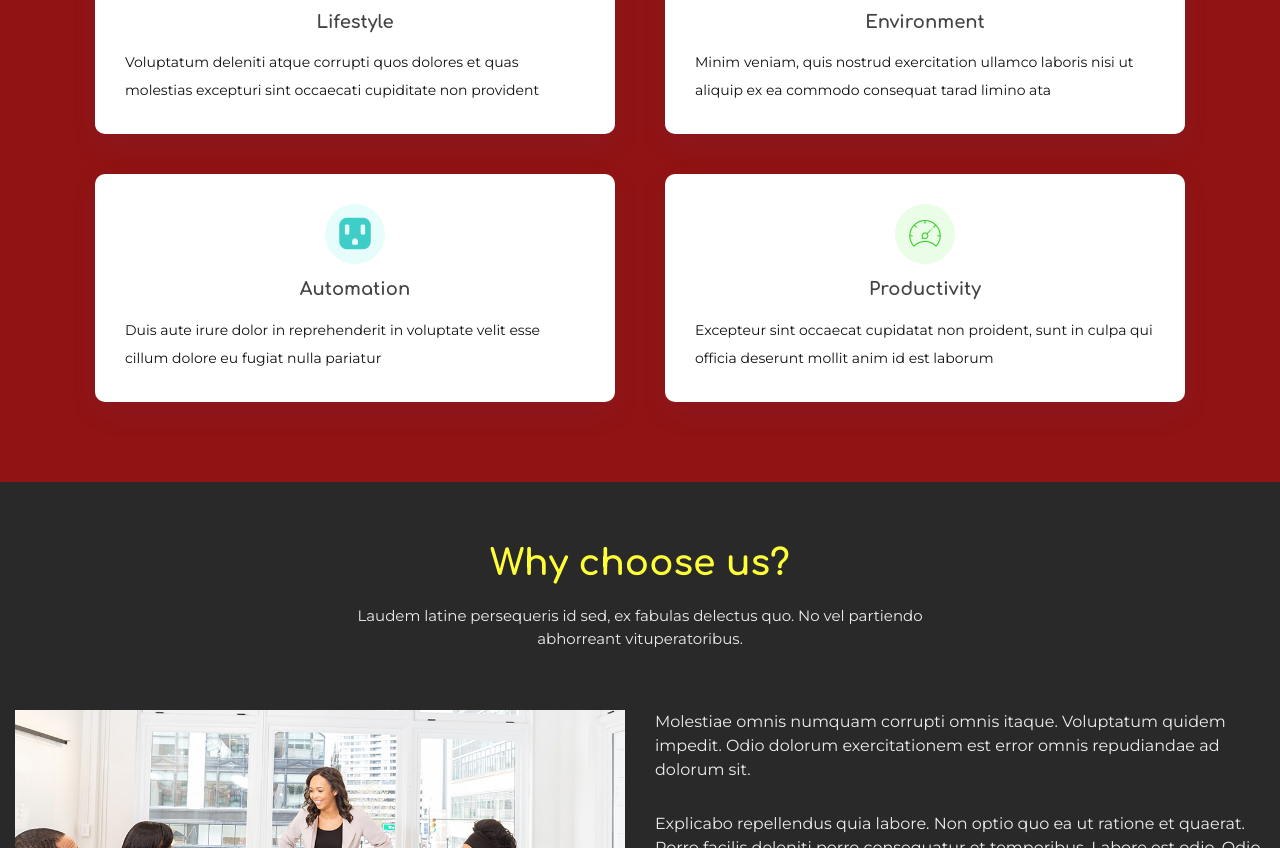
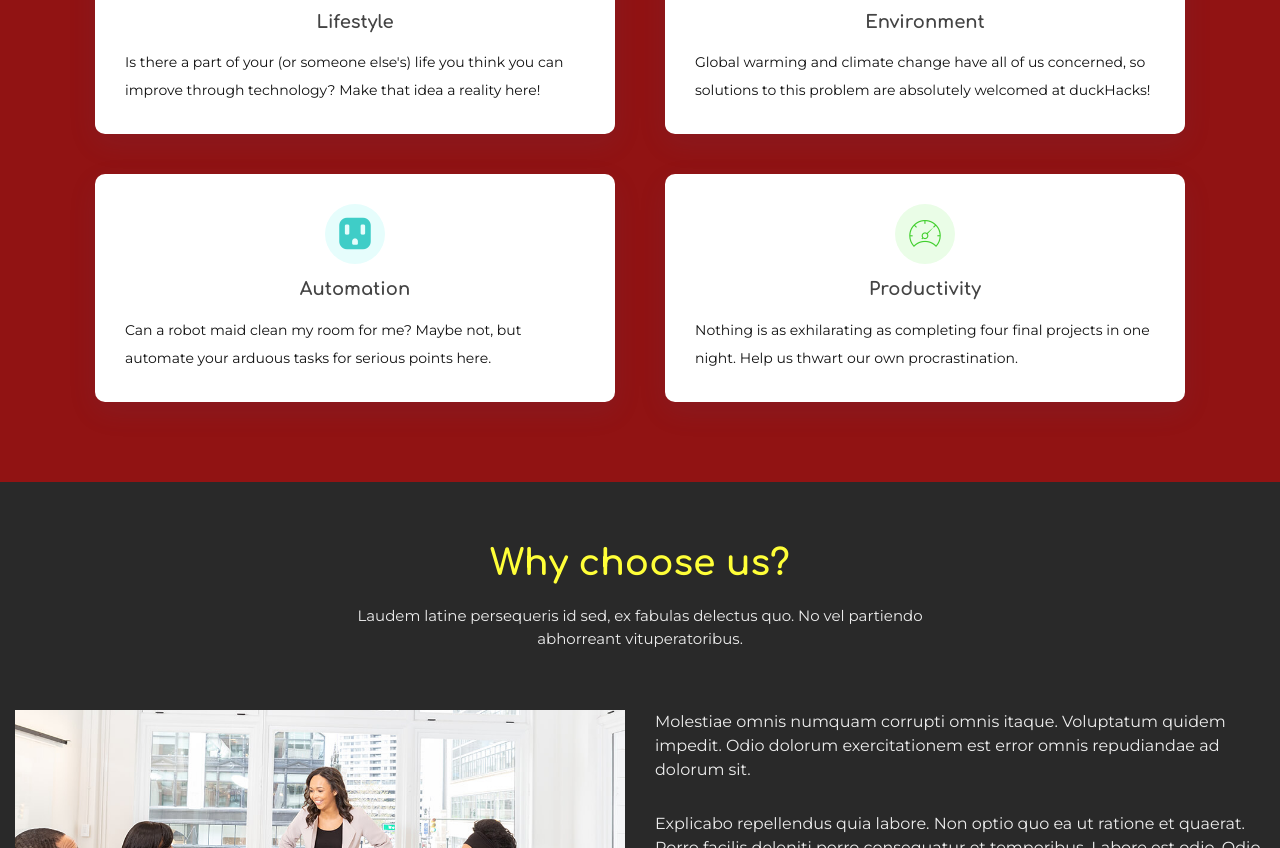
Before and after one commit to smax253/duckhacks2020website, a plain HTML site: page index.html in a window 1280 px wide. Shown: the part 1144-1992 px from the top of the page. Drawn offline with Linux system fonts and the light colour scheme; files whose address does not match are found by name.

Commit message:
added descriptions for the categories

```diff
--- a/index.html
+++ b/index.html
@@ -131,14 +131,14 @@
             <div class="box">
               <div class="icon" style="background: #fceef3;"><i class="ion-happy" style="color: #ff689b;"></i></div>
               <h4 class="title">Lifestyle</h4>
-              <p class="description">Voluptatum deleniti atque corrupti quos dolores et quas molestias excepturi sint occaecati cupiditate non provident</p>
+              <p class="description">Is there a part of your (or someone else's) life you think you can improve through technology? Make that idea a reality here!</p>
             </div>
           </div>
           <div class="col-md-6 col-lg-6 wow bounceInUp" data-wow-duration="1.4s">
             <div class="box">
               <div class="icon" style="background: #fff0da;"><i class="ion-android-globe" style="color: #e98e06;"></i></div>
               <h4 class="title">Environment</h4>
-              <p class="description">Minim veniam, quis nostrud exercitation ullamco laboris nisi ut aliquip ex ea commodo consequat tarad limino ata</p>
+              <p class="description">Global warming and climate change have all of us concerned, so solutions to this problem are absolutely welcomed at duckHacks!</p>
             </div>
           </div>
 
@@ -146,14 +146,14 @@
             <div class="box">
               <div class="icon" style="background: #e6fdfc;"><i class="ion-outlet" style="color: #3fcdc7;"></i></div>
               <h4 class="title">Automation</h4>
-              <p class="description">Duis aute irure dolor in reprehenderit in voluptate velit esse cillum dolore eu fugiat nulla pariatur</p>
+              <p class="description">Can a robot maid clean my room for me? Maybe not, but automate your arduous tasks for serious points here.</p>
             </div>
           </div>
           <div class="col-md-6 col-lg-6 wow bounceInUp" data-wow-delay="0.1s" data-wow-duration="1.4s">
             <div class="box">
               <div class="icon" style="background: #eafde7;"><i class="ion-ios-speedometer-outline" style="color:#41cf2e;"></i></div>
               <h4 class="title">Productivity</h4>
-              <p class="description">Excepteur sint occaecat cupidatat non proident, sunt in culpa qui officia deserunt mollit anim id est laborum</p>
+              <p class="description">Nothing is as exhilarating as completing four final projects in one night. Help us thwart our own procrastination.</p>
             </div>
           </div>
 
```
